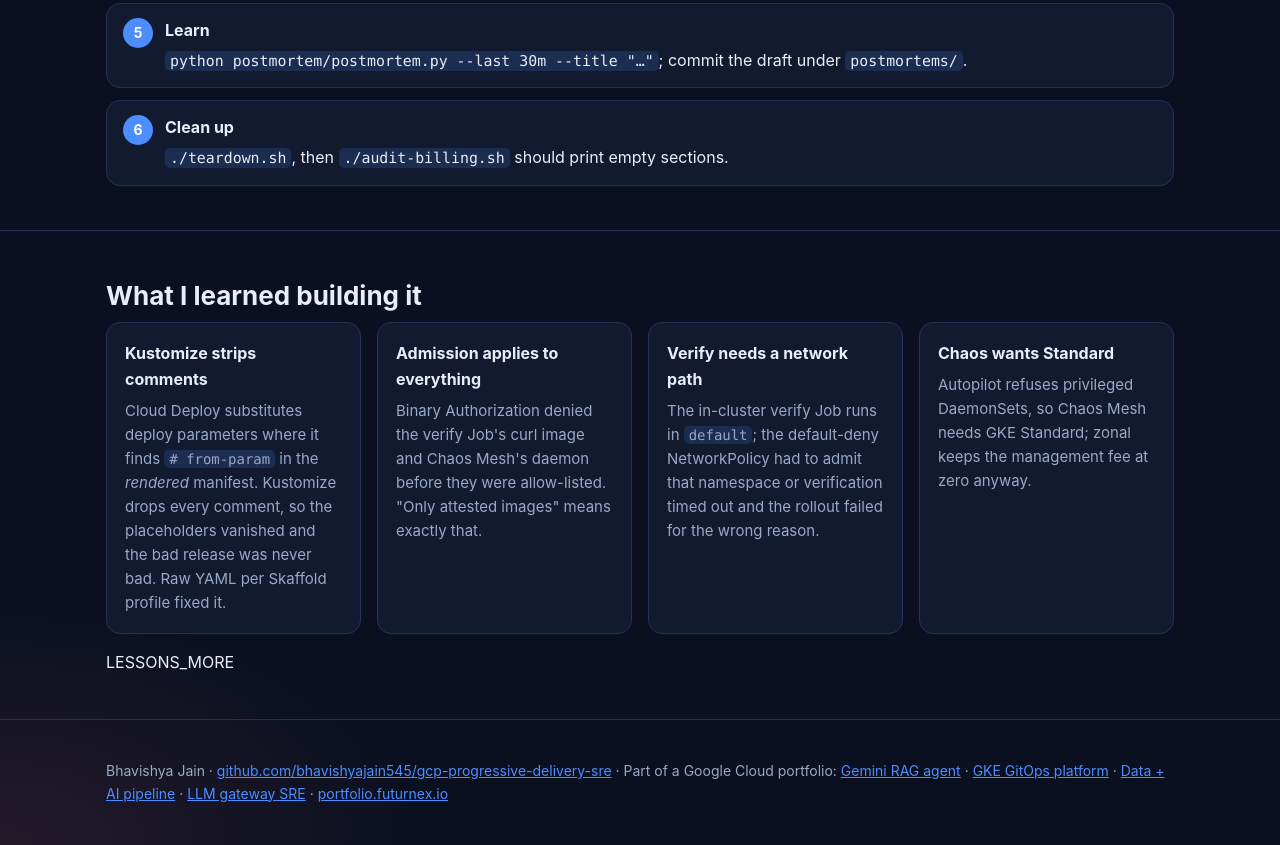
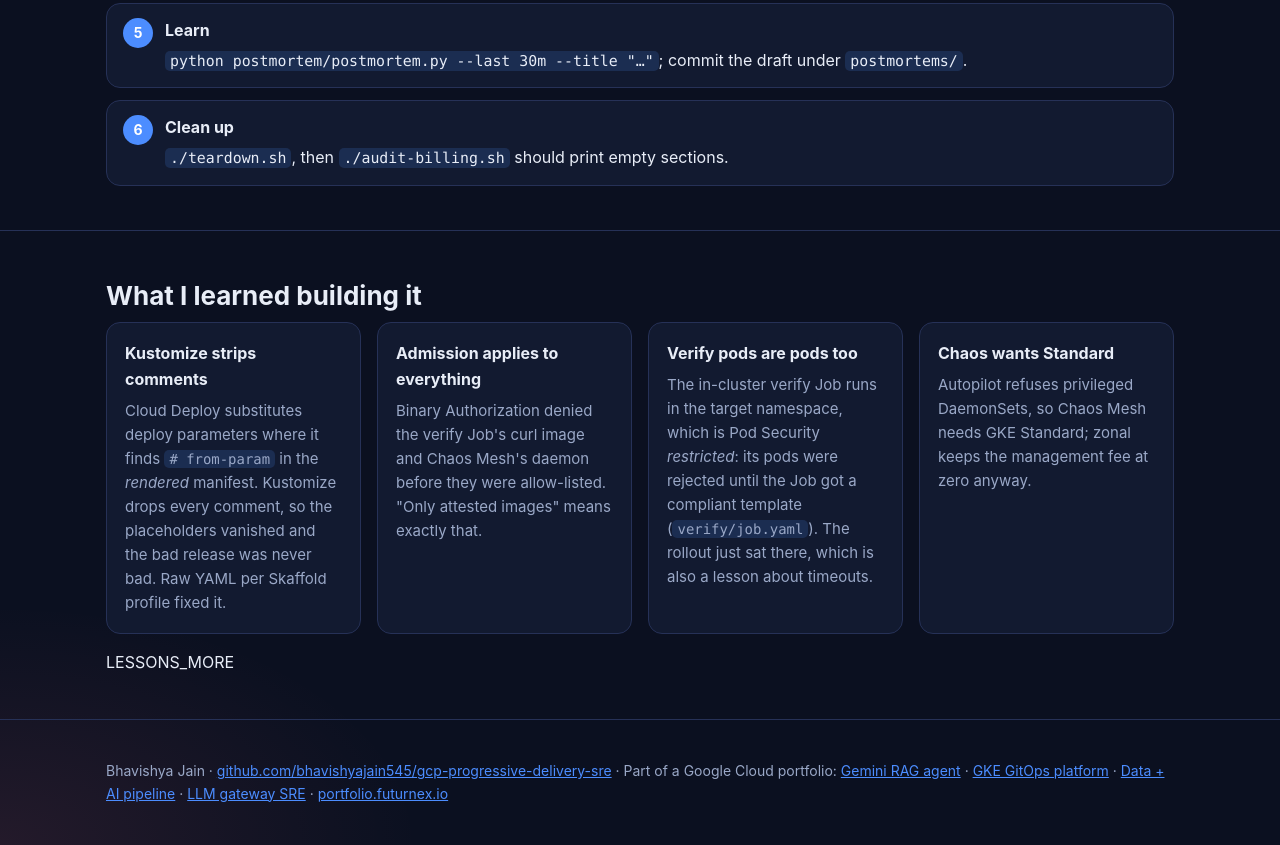
Before and after one commit to bhavishyajain545/gcp-progressive-delivery-sre, a plain HTML site: page docs/index.html in a window 1280 px wide. Shown: the part 5962-6807 px from the top of the page. Drawn offline with Linux system fonts and the light colour scheme.

Commit message:
verify Job template compliant with Pod Security restricted (jobManifestPath)
Co-Authored-By: Claude Fable 5.1 <noreply@anthropic.com>

```diff
--- a/docs/index.html
+++ b/docs/index.html
@@ -204,7 +204,7 @@
   <div class="grid" id="lessons-grid">
     <div class="card"><b>Kustomize strips comments</b><p>Cloud Deploy substitutes deploy parameters where it finds <code># from-param</code> in the <em>rendered</em> manifest. Kustomize drops every comment, so the placeholders vanished and the bad release was never bad. Raw YAML per Skaffold profile fixed it.</p></div>
     <div class="card"><b>Admission applies to everything</b><p>Binary Authorization denied the verify Job's curl image and Chaos Mesh's daemon before they were allow-listed. "Only attested images" means exactly that.</p></div>
-    <div class="card"><b>Verify needs a network path</b><p>The in-cluster verify Job runs in <code>default</code>; the default-deny NetworkPolicy had to admit that namespace or verification timed out and the rollout failed for the wrong reason.</p></div>
+    <div class="card"><b>Verify pods are pods too</b><p>The in-cluster verify Job runs in the target namespace, which is Pod Security <em>restricted</em>: its pods were rejected until the Job got a compliant template (<code>verify/job.yaml</code>). The rollout just sat there, which is also a lesson about timeouts.</p></div>
     <div class="card"><b>Chaos wants Standard</b><p>Autopilot refuses privileged DaemonSets, so Chaos Mesh needs GKE Standard; zonal keeps the management fee at zero anyway.</p></div>
     LESSONS_MORE
   </div>
```
Also changed, not shown: 5 other files.
